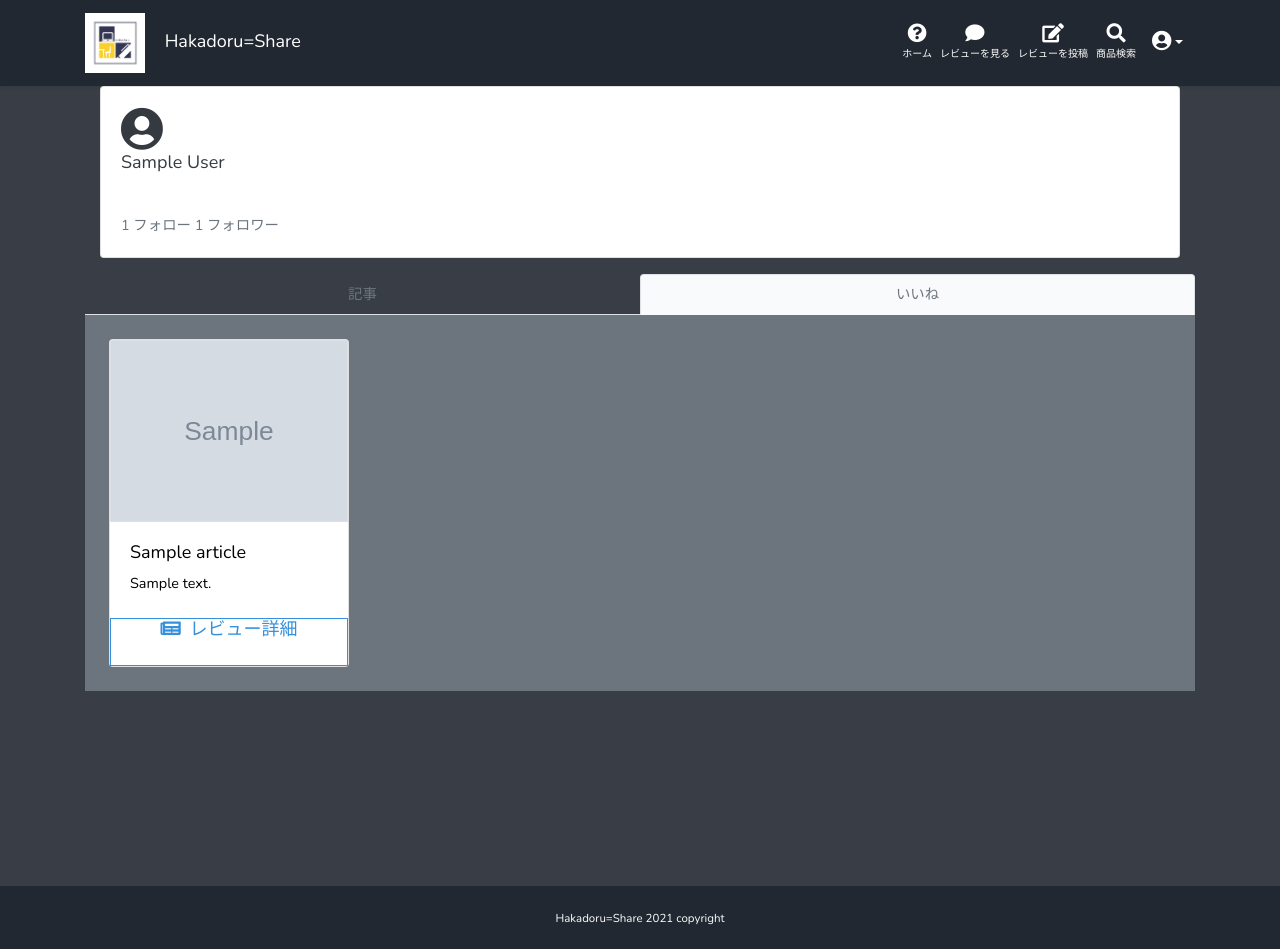
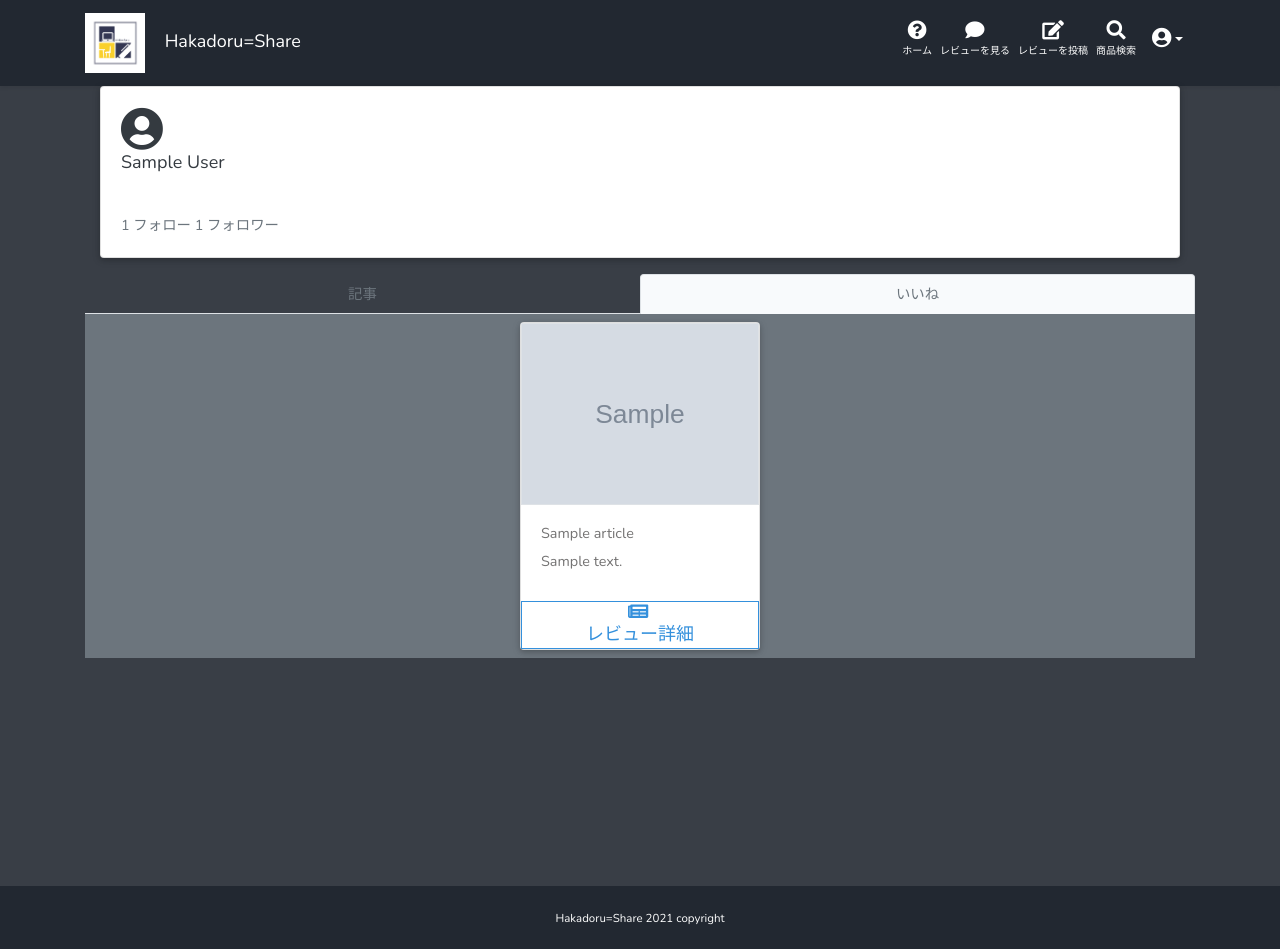
Before and after one commit to takamo111/hakadoru-share-app, a Laravel app: a page that uses resources/views/layouts/app.blade.php in a window 1280 px wide. Run offline with Laravel 8, Linux system fonts and the light colour scheme; a user stored in the database is signed in; tables that the repository leaves empty hold one stand-in row (values such as "Sample post"); grey boxes marked "Sample" are stand-in pictures; style sheets or scripts are compiled from the project's sources; parts of the project's set-up code (start-up, migrations or seed data) failed here and were passed over; some libraries are stand-ins or nearby versions.

Commit message:
ビュー修正

```diff
--- a/resources/js/components/ArticleLike.vue
+++ b/resources/js/components/ArticleLike.vue
@@ -2,9 +2,9 @@
   <div>
     <button
       type="button"
-      class="btn m-0 p-1 shadow-none"
+      class="btn m-0 p-1 shadow-none "
     >
-      <i class="fas fa-heart mr-1"
+      <i class="fas fa-border fa-heart fa-2x  " style="background-color: white;"
          :class="{'red-text':this.isLikedBy, 'animated heartBeat fast':this.gotToLike}"
          @click="clickLike"
       />
--- a/resources/sass/_layout.scss
+++ b/resources/sass/_layout.scss
@@ -96,9 +96,32 @@
 .dropdown  {
   position: absolute;
   top: 0;
-  left: 2;
+
 
   }
+
+  .fa-heart {
+    position: absolute;
+    top: 0;
+    right: 0;
+    }
+
+    .detail-button {
+      display: block;
+      position: relative;
+      text-align: center;
+      text-decoration: none;
+      background: #fff;
+      border:1px solid #1B1B1B;
+      }
+
+      .detail-button:hover {
+        background: #1B1B1B;
+        cursor: pointer;
+        text-decoration: none;
+     }
+
+
 
 .center-review {
   border: 5px solid rgb(214, 223, 229);
--- a/resources/views/articles/card.blade.php
+++ b/resources/views/articles/card.blade.php
@@ -10,7 +10,7 @@
     <h5 class="card-text text-truncate">{{ $article->title }}</h5>
     <p class="card-text text-truncate">{{ $article->body }}</p>
   </div>
-  <a class=" border border-primary text-center animated swing infinite  " href="{{ route('articles.show', ['article' => $article]) }}"  style="height: 3rem;">
+  <a class=" border border-primary text-center" href="{{ route('articles.show', ['article' => $article]) }}"  style="height: 3rem;">
     <h5 class="text-primary" >
     <i class="fas fa-newspaper mr-1"></i>
       <p>レビュー詳細</p>
--- a/resources/views/articles/dropdown.blade.php
+++ b/resources/views/articles/dropdown.blade.php
@@ -1,8 +1,8 @@
 @if( Auth::id() === $article->user_id )
   <div class="dropdown">
     <a data-toggle="dropdown" aria-haspopup="true" aria-expanded="false">
-      <button type="button" class="btn btn-link text-muted m-0 p-2">
-        <i class="fas fa-ellipsis-v"></i>
+      <button type="button" class="btn btn-link text-muted m-0 p-2 border-dark "style="background-color: white;">
+        <i class="fas fa-ellipsis-v" ></i>
       </button>
     </a>
     <div class="dropdown-menu dropdown-menu-right ">
--- a/resources/views/index.blade.php
+++ b/resources/views/index.blade.php
@@ -46,7 +46,7 @@
             <div class="container py-4 border">
               <h5 class="text-center font-weight-bold my-3">STEP1 新規登録</h5>
               <div class="text-center my-1">
-                <a href="{{ route('register') }}" class="btn btn-danger btn">
+                <a href="{{ route('register') }}" class="btn btn-danger btn-lg">
                 <i class="fa fa-user-plus mr-2"></i>
                   新規登録
                 </a>
@@ -111,6 +111,9 @@
       </div>
     </section>
     <div class="top-foot">
+    <div class="text-center">
+              <h2 class="mt-5 text-white "> 皆様の投稿をお待ちしています！ </h2>
+            </div>
     </div>
   </div>
 </div>
--- a/resources/views/layouts/app.blade.php
+++ b/resources/views/layouts/app.blade.php
@@ -14,13 +14,14 @@
       <script src="{{ mix('js/app.js') }}"></script>
       <script src="{{ asset('js/app.js') }}" defer></script>
       <script src="https://code.jquery.com/jquery-3.3.1.slim.min.js"></script>
-      <script src="https://cdnjs.cloudflare.com/ajax/libs/popper.js/1.14.7/umd/popper.min.js"></script>
       <script src="https://stackpath.bootstrapcdn.com/bootstrap/4.3.1/js/bootstrap.min.js"></script>
 
       <!-- Fonts -->
       <link rel="dns-prefetch" href="//fonts.gstatic.com">
       <link href="https://fonts.googleapis.com/css?family=Nunito" rel="stylesheet">
       <link href="https://use.fontawesome.com/releases/v5.6.1/css/all.css" rel="stylesheet">
+      <link href="https://cdnjs.cloudflare.com/ajax/libs/twitter-bootstrap/4.3.1/css/bootstrap.min.css" rel="stylesheet">
+      <link href="https://cdnjs.cloudflare.com/ajax/libs/mdbootstrap/4.8.11/css/mdb.min.css" rel="stylesheet">
 
       <!-- Styles -->
       <link href="{{ mix('css/app.css') }}" rel="stylesheet">
--- a/resources/views/users/likes.blade.php
+++ b/resources/views/users/likes.blade.php
@@ -18,7 +18,7 @@
               @foreach($articles as $article)
 
               <!-- 商品カード -->
-                <div class="card m-4 " style="width: 15rem;" >
+                <div class="card m-2 mx-auto " style="width: 15rem;" >
 
                   <div class='card-image-main border' >
                   <img class='card-image' src="{{ $article->r_image_url_a }}" width="100%" height="180"></img>
@@ -27,12 +27,11 @@
                   <div class="card-body" style="height: 6rem;">
                     <h5 class="card-text text-truncate">{{ $article->title }}</h5>
                     <p class="card-text text-truncate">{{ $article->body }}</p>
-
                   </div>
-                  <a class=" border border-primary text-center animated swing infinite  " href="{{ route('articles.show', ['article' => $article]) }}"  style="height: 3rem;">
+                  <a class="detail-button border border-primary text-center" href="{{ route('articles.show', ['article' => $article]) }}"  style="height: 3rem;">
                     <h5 class="text-primary" >
                     <i class="fas fa-newspaper mr-1"></i>
-                      レビュー詳細</p>
+                      <p>レビュー詳細</p>
                     </h5>
                   </a>
                 </div>
--- a/resources/views/users/show.blade.php
+++ b/resources/views/users/show.blade.php
@@ -26,7 +26,7 @@
                     <h5 class="card-text text-truncate">{{ $article->title }}</h5>
                     <p class="card-text text-truncate">{{ $article->body }}</p>
                   </div>
-                  <a class=" border border-primary text-center animated swing infinite  " href="{{ route('articles.show', ['article' => $article]) }}"  style="height: 3rem;">
+                  <a class="detail-button border border-primary text-center" href="{{ route('articles.show', ['article' => $article]) }}"  style="height: 3rem;">
                     <h5 class="text-primary" >
                     <i class="fas fa-newspaper mr-1"></i>
                       <p>レビュー詳細</p>
```
Also changed, not shown: resources/views/articles/index.blade.php (+12 -9 lines), resources/views/articles/show.blade.php (+2 -7 lines), public/css/app.css, public/css/layout.css (line endings or trailing spaces).
